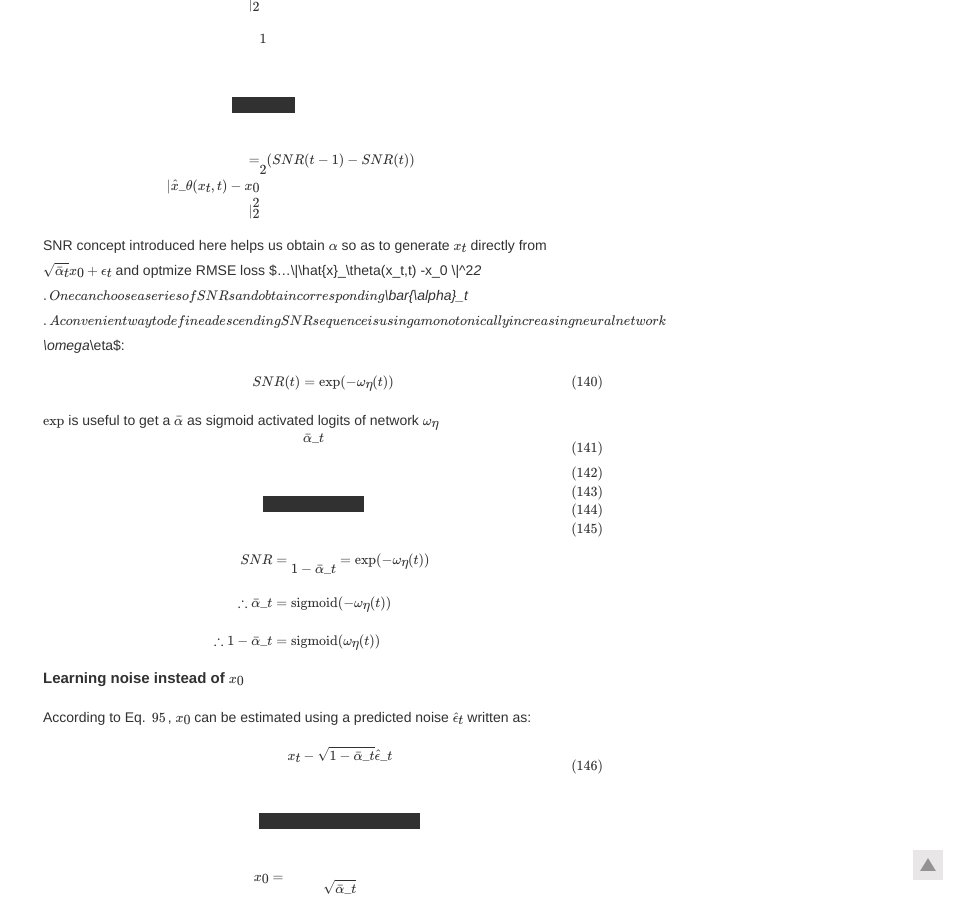
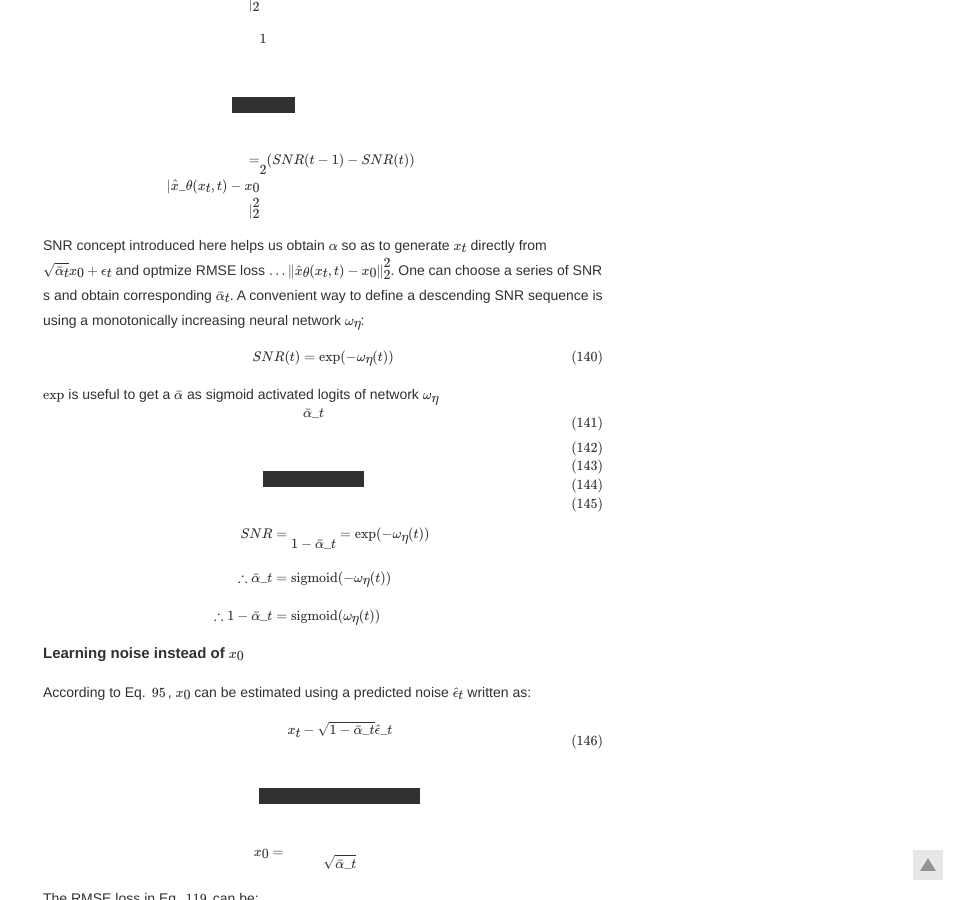
Before and after one commit to sorenchiron/sorenchiron.github.io, a Jekyll site: the page built from _posts/2023-07-01-Diffusion的数学原理.md, in a window 1280 px wide and 900 px high, scrolled down 12847 px. Shown: the whole window, without its empty margins (317-1280 px from the left). Built offline with Jekyll 4.4.1, drawn with Linux system fonts in a browser that asks for light colours; formulas are drawn with MathJax 3.

Commit message:
fix underscore agressive parsing

```diff
--- a/_posts/2023-07-01-Diffusion的数学原理.md
+++ b/_posts/2023-07-01-Diffusion的数学原理.md
@@ -365,7 +365,7 @@ $$\begin{align}
 =& \frac{1}{2}(SNR(t-1) - SNR(t))  \\| \hat{x}\_\theta(x_t,t) - x_0 \\|^2_2 \label{eq:objective_l2_snr}
 \end{align}$$
 
-SNR concept introduced here helps us obtain $\alpha$ so as to generate $x_t$ directly from $\sqrt{\bar{\alpha}\_{t}} x_0 + \epsilon_t$ and optmize RMSE loss $...\\|\hat{x}\_\theta(x_t,t) -x_0 \\|^2_2$. One can choose a series of SNRs and obtain corresponding $\bar{\alpha}\_t$. A convenient way to define a descending SNR sequence is using a monotonically increasing neural network $\omega_\eta$:
+SNR concept introduced here helps us obtain $\alpha$ so as to generate $x_t$ directly from $\sqrt{\bar{\alpha}\_{t}} x_0 + \epsilon_t$ and optmize RMSE loss $...\\|\hat{x}\_\theta(x_t,t) -x_0 \\|^2\_2$. One can choose a series of SNRs and obtain corresponding $\bar{\alpha}\_t$. A convenient way to define a descending SNR sequence is using a monotonically increasing neural network $\omega_\eta$:
 
 $$\begin{equation}
 SNR(t) = \exp(-\omega_\eta(t))
```
